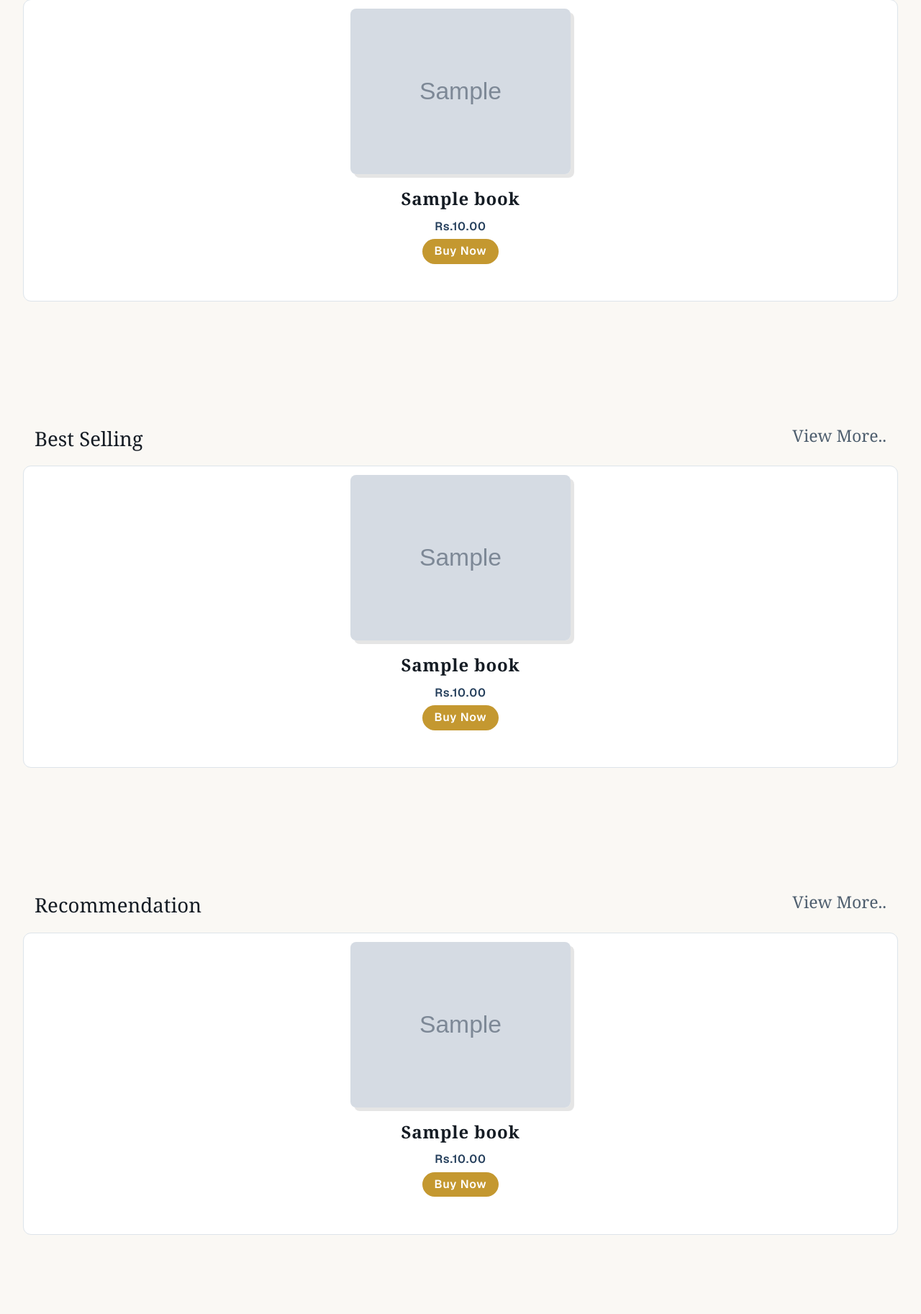
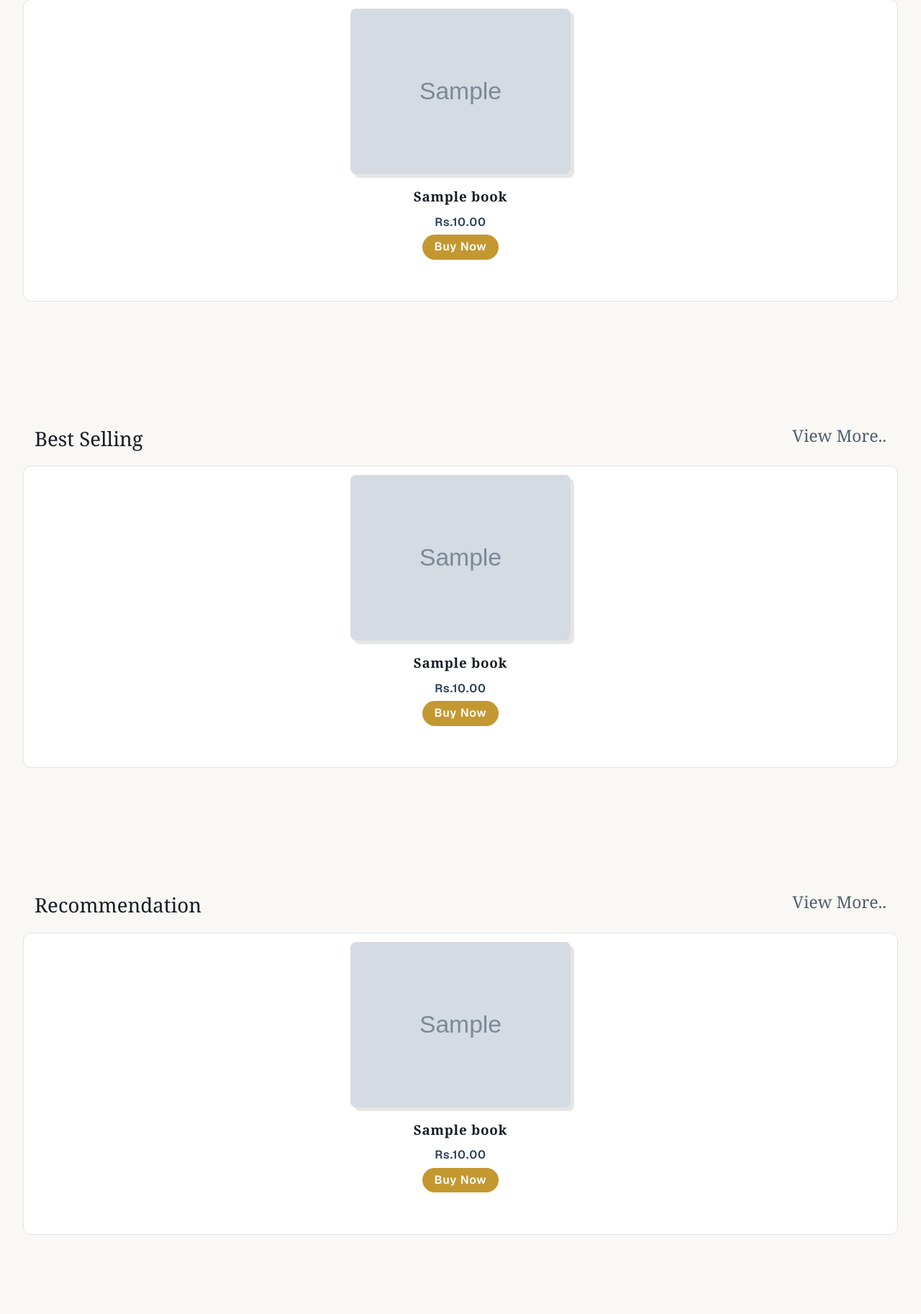
Before and after one commit to martianbytes/easybooks, a Django app: page / in a window 1280 px wide. Shown: the part 1029-2855 px from the top of the page at 72% size. Run offline with Django 5.2, Linux system fonts and the light colour scheme; tables that the repository leaves empty hold one stand-in row (values such as "Sample post"); grey boxes marked "Sample" are stand-in pictures; some web fonts are replaced.

Commit message:
fix book title

```diff
--- a/static/css/style.css
+++ b/static/css/style.css
@@ -811,6 +811,7 @@ a {
   margin-top: var(--space-3);
   font-family: var(--font-display);
   color: var(--text-primary);
+  text-align: center;
 }
 
 .card-content .author-name {
--- a/templates/home.html
+++ b/templates/home.html
@@ -52,7 +52,7 @@
                 alt="{{ book.title }}"
                 class="cover-img"
               />
-              <h1 class="book-title">{{ book.title }}</h1>
+              <h3 class="book-title">{{ book.title }}</h3>
               <p class="author-name">{{ book.author }}</p>
               <p class="price">Rs.{{ book.asking_price }}</p>
               <a href="{% url 'books:detail' book.id %}" class="feature-btn-buy-now">Buy Now</a>
@@ -83,7 +83,7 @@
                 alt="{{ book.title }}"
                 class="cover-img"
               />
-              <h1 class="book-title">{{ book.title }}</h1>
+              <h3 class="book-title">{{ book.title }}</h3>
               <p class="author-name">{{ book.author }}</p>
               <p class="price">Rs.{{ book.asking_price }}</p>
               <a href="{% url 'books:detail' book.id %}" class="feature-btn-buy-now">Buy Now</a>
@@ -114,7 +114,7 @@
                 alt="{{ book.title }}"
                 class="cover-img"
               />
-              <h1 class="book-title">{{ book.title }}</h1>
+              <h3 class="book-title">{{ book.title }}</h3>
               <p class="author-name">{{ book.author }}</p>
               <p class="price">Rs.{{ book.asking_price }}</p>
               <a href="{% url 'books:detail' book.id %}" class="feature-btn-buy-now">Buy Now</a>
```
Also changed, not shown: book_images/2026/05/48laws_of_power.png (deleted), book_images/2026/05/mml.png (deleted), book_images/2026/05/web_application_hacker_handbook.png (deleted), book_images/2026/05/web_hacking_101.png (deleted).
